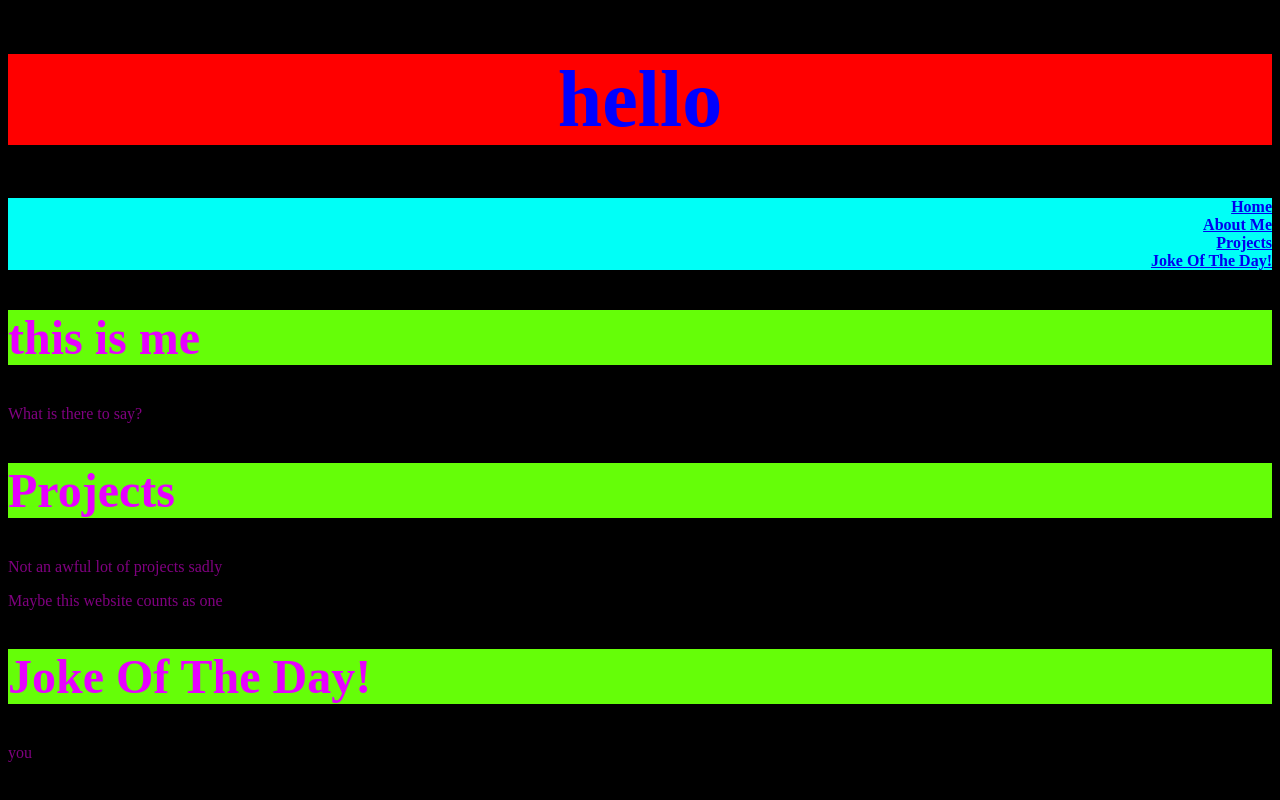
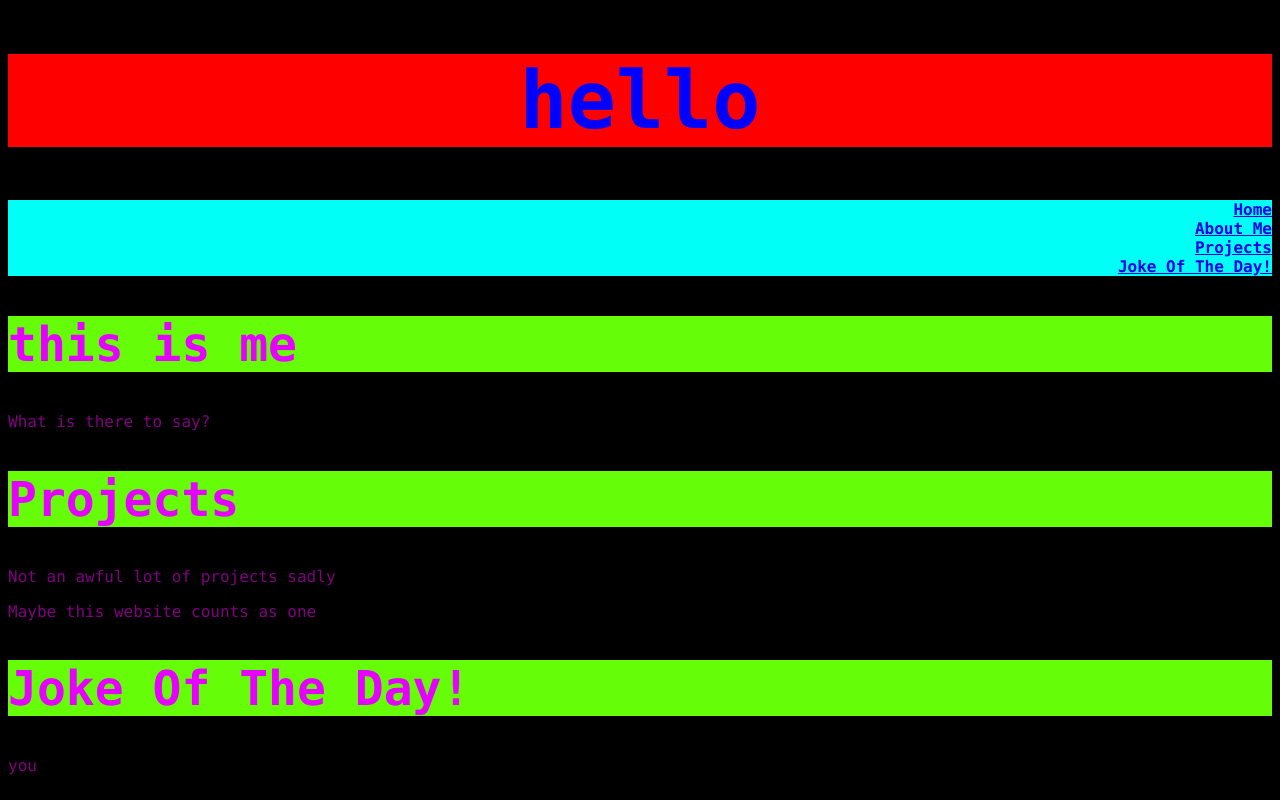
Before and after one commit to alextherichardson/alextherichardson.github.io, a plain HTML site: page index.html in a window 1280 px wide. Drawn offline with Linux system fonts and the light colour scheme.

Commit message:
Update styles.css

```diff
--- a/styles.css
+++ b/styles.css
@@ -1,4 +1,4 @@
-body{background-color:black}
+body{background-color:black; font-family:"Lucida Console";}
 h1 {color: blue; font-weight:bold; text-align:center; font-size: 500%; background-color:red;}
 h2 {color: #e600ff; font-weight:bold; font-size: 300%; background-color:#65fe08;}
 p {color: purple; font-size: 100%;}
```
